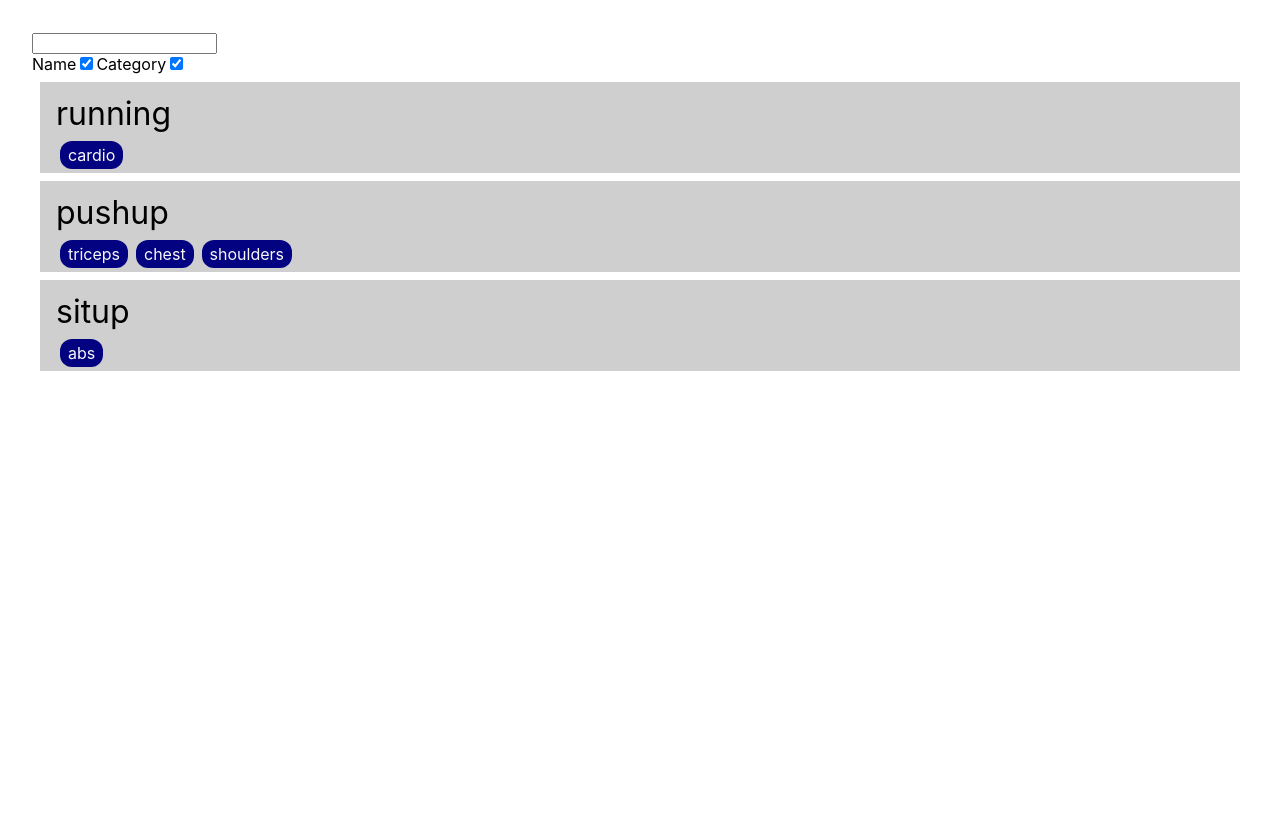
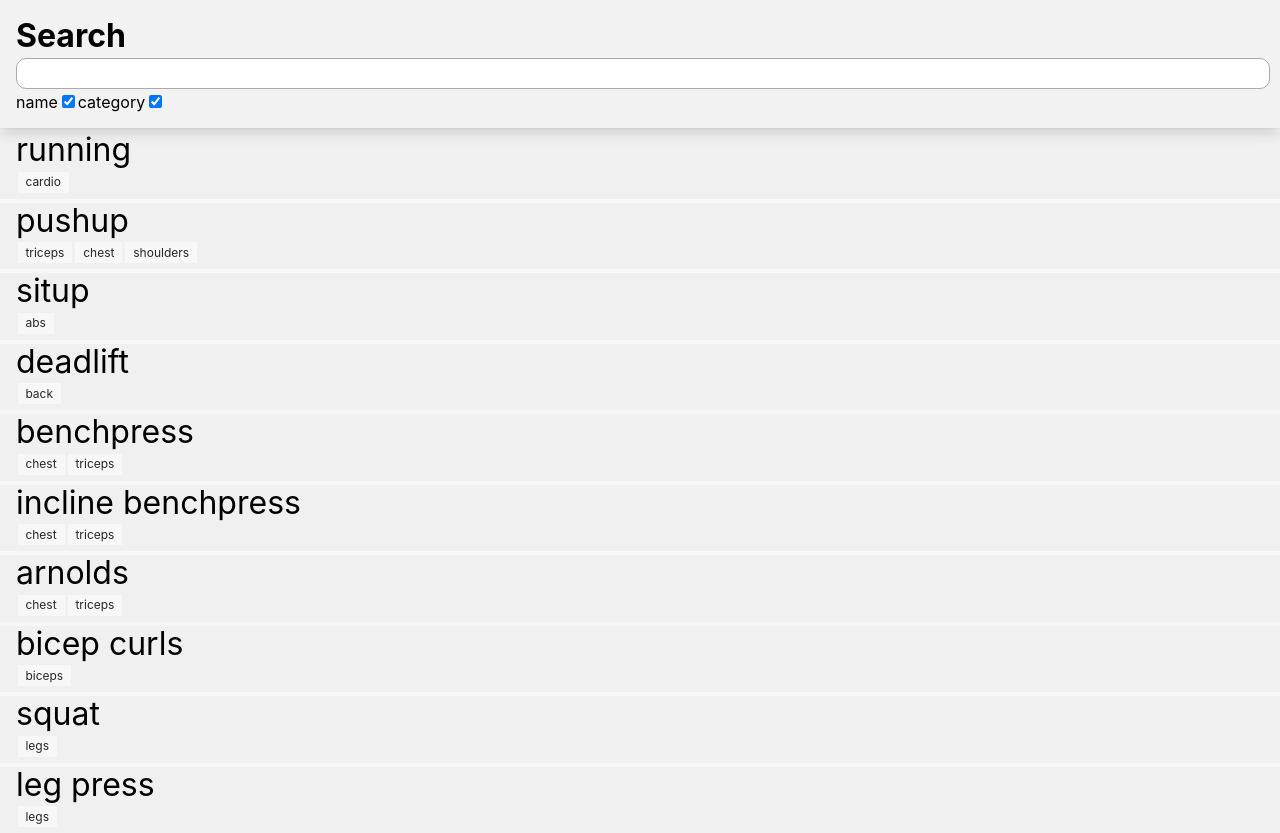
Before and after one commit to MDBoticano/gym-react, a React (Create React App) app: page / in a window 1280 px wide. Before the commit the page ends 800 px from the top, so only its background shows below. Built offline with nearby package versions, Linux system fonts and the light colour scheme; data requests are answered from the project's data file.

Commit message:
Some styling

```diff
--- a/database.json
+++ b/database.json
@@ -19,6 +19,51 @@
       "category": [
         "abs"
       ]
+    },
+    {
+      "name": "deadlift",
+      "category": [
+        "back"
+      ]
+    },
+    {
+      "name": "benchpress",
+      "category": [
+        "chest",
+        "triceps"
+      ]
+    },
+    {
+      "name": "incline benchpress",
+      "category": [
+        "chest",
+        "triceps"
+      ]
+    },
+    {
+      "name": "arnolds",
+      "category": [
+        "chest",
+        "triceps"
+      ]
+    },
+    {
+      "name": "bicep curls",
+      "category": [
+        "biceps"
+      ]
+    },
+    {
+      "name": "squat",
+      "category": [
+        "legs"
+      ]
+    },
+    {
+      "name": "leg press",
+      "category": [
+        "legs"
+      ]
     }
   ]
 }
--- a/src/App.css
+++ b/src/App.css
@@ -1,3 +1,10 @@
-#App {
-  margin: 2em;
+#root {
+  height: 100vh;
+  background-color: hsl(0, 0%, 97%);
+  margin: 0;
+  padding: 0;
 }
+
+h1 {
+  margin: 0;
+}
--- a/src/Exercise.css
+++ b/src/Exercise.css
@@ -1,30 +1,36 @@
+#Exercises {
+  margin: .125em 0 0 0;
+}
+
 .Exercise {
-  padding: .25em 1em;
-  margin: .5em;
-  background-color: #cfcfcf;
+  padding: 0 1em .125em 1em;
+  margin: .125em 0;
+  background-color: hsl(0, 0%, 94%);
 }
 
 .Exercise p {
   font-size: 2em;
-  margin: .25em 0;
+  line-height: 1.125em;
+  margin: .125em 0 0 0;
 }
 
 .category-chip {
   display: inline-block;
-  padding: .125em .5em;
-  margin: 0 .25em;
+  padding: .125em .66em;
+  margin: 0 .125em;
+  font-size: .75em;
+  text-align: center;
   line-height: 1.5em;
   height: 1.5em;
-  background-color: rgb(3, 3, 129);
-  border-radius: .75em;
-  color: #f8f8f8;
-}
-
-.category-chip a {
-  color: #f8f8f8;
+  /* background-color: hsl(240, 37%, 15%); */
+  background-color: hsl(0, 0%, 97%);
+  /* border: 1px solid hsl(0, 0%, 43%); */
+  /* border-radius: .75em; */
+  /* color: #f8f8f8; */
+  color: hsl(0, 0%, 15%);
 }
 
 ul {
   padding: 0;
-  margin: 0;
+  margin: .125em 0 .25em 0;
 }
--- a/src/Exercises.js
+++ b/src/Exercises.js
@@ -1,5 +1,6 @@
 import React from 'react'
 import Exercise from './Exercise'
+import './Exercise.css'
 
 const Exercises = ({ filterBy, filterTerm, exerciseList, chipSetsFilter }) => {
   const filterIgnoreCase = filterTerm.toLowerCase();
--- /dev/null
+++ b/src/Filter.css
@@ -0,0 +1,31 @@
+#Filter {
+  position: sticky;
+  top: 0px;
+  /* left:50%; */
+  /* display: block;     */
+
+
+  padding: 1em;
+  background-color: hsl(0, 0%, 95%);
+  filter: drop-shadow(0 0 0.5rem hsl(0, 0%, 67%))
+}
+
+#search {
+  margin: 0;
+  padding: 0;
+  width: 100%;
+}
+
+#searchBar {
+  margin: .25em 0;
+  width: 100%;
+  line-height: 2em;
+  height: 2em;
+  border-radius: .75em;
+  border: 1px solid hsl(0, 0%, 67%);
+
+}
+
+#filterTypes {
+  margin: 0;
+}
--- a/src/Filter.js
+++ b/src/Filter.js
@@ -1,31 +1,29 @@
 import React from 'react'
+import './Filter.css'
 
 const Filter = ({ filterTypes, filtersSelector, filterTerm, filterHandler }) => {
+  const createLabels = (typesToLabel) => {
+    return Object.keys(typesToLabel).map((type) =>  { return (
+      <label key={[type]}>
+        {[type]}
+        <input
+          type="checkbox"
+          checked={filterTypes[type]}
+          onChange={()=> filtersSelector([type])}
+        />
+      </label>
+    )})
+  }
+
   return (
     <div id="Filter">
-      <div id="searchBar">
-        <input value={filterTerm} onChange={filterHandler} />
+      <div id="search">
+        <h1>Search</h1>
+        <input id="searchBar" value={filterTerm} onChange={filterHandler} />
       </div>
 
       <div id="filterTypes">
-        <label value="">
-          Name
-          <input
-            name="name"
-            type="checkbox"
-            checked={filterTypes.name}
-            onChange={() => filtersSelector('name')}
-          />
-        </label>
-        <label value="">
-          Category
-          <input
-            name="category"
-            type="checkbox"
-            checked={filterTypes.category}
-            onChange={() => filtersSelector('category')}
-          />
-        </label>
+        {createLabels(filterTypes)}
       </div>
 
     </div>
```
